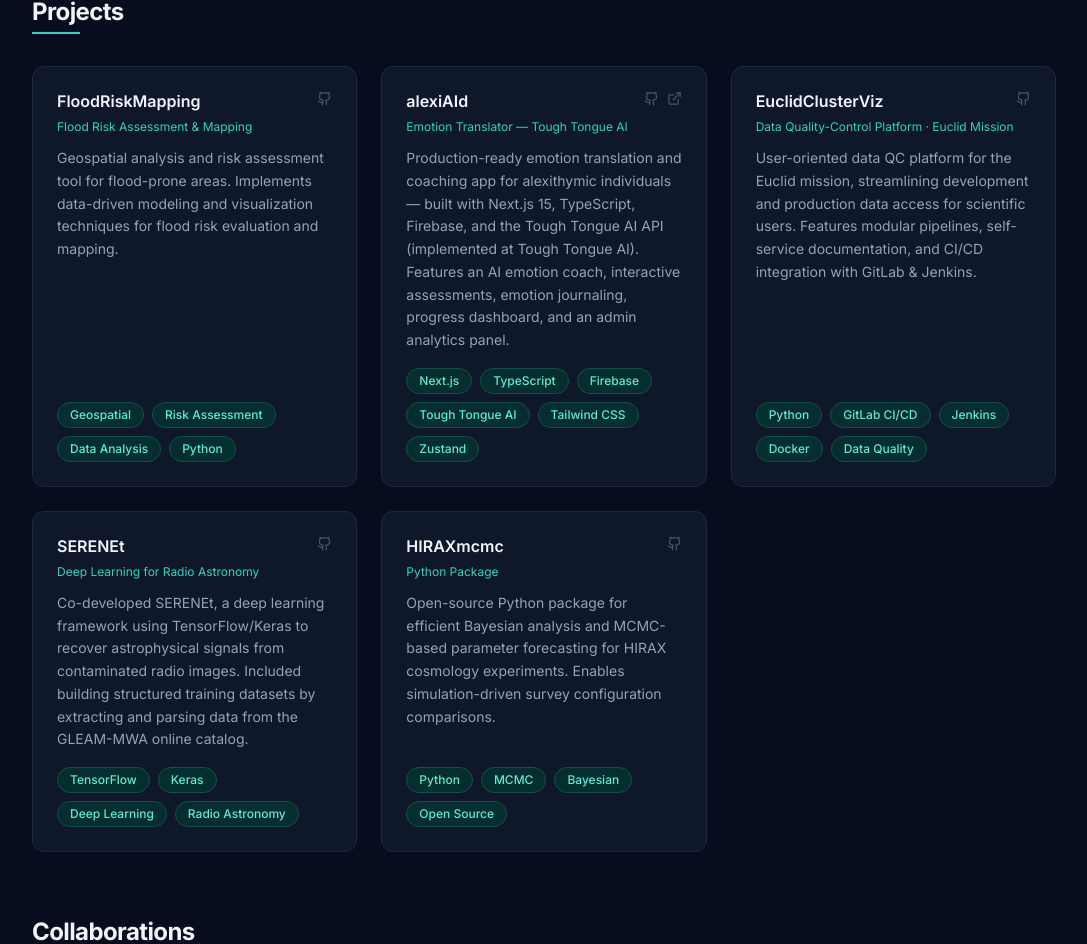
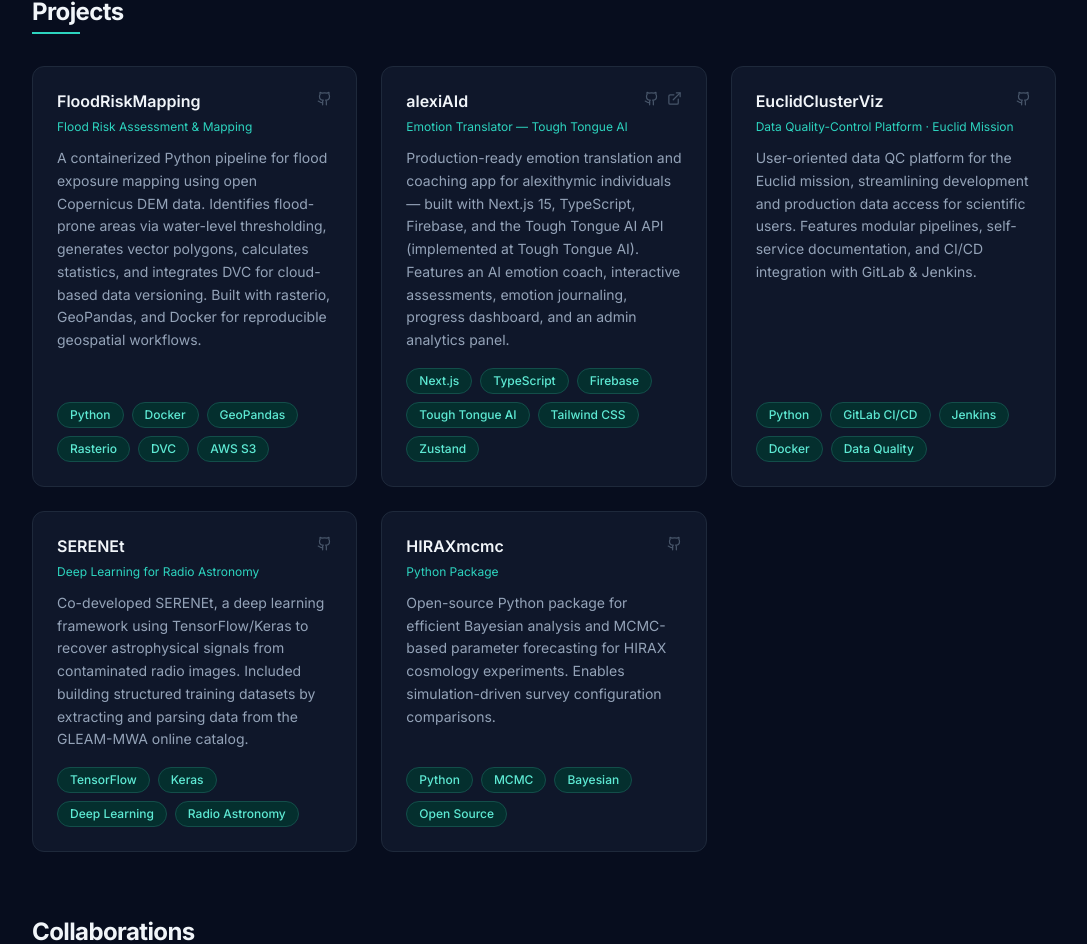
Before and after one commit to virajnistane/virajnistane.github.io, a Next.js app: page / in a window 1280 px wide. Shown: the part 1808-2752 px from the top of the page, without its empty margins (96-1183 px from the left). Built offline with nearby package versions, Linux system fonts and the light colour scheme.

Commit message:
minor update in projects

```diff
--- a/components/Projects.tsx
+++ b/components/Projects.tsx
@@ -14,9 +14,9 @@
     name: "FloodRiskMapping",
     short: "Flood Risk Assessment & Mapping",
     description:
-      "Geospatial analysis and risk assessment tool for flood-prone areas. Implements data-driven modeling and visualization techniques for flood risk evaluation and mapping.",
+      "A containerized Python pipeline for flood exposure mapping using open Copernicus DEM data. Identifies flood-prone areas via water-level thresholding, generates vector polygons, calculates statistics, and integrates DVC for cloud-based data versioning. Built with rasterio, GeoPandas, and Docker for reproducible geospatial workflows.",
     githubHref: "https://github.com/virajnistane/FloodRiskMapping",
-    tags: ["Geospatial", "Risk Assessment", "Data Analysis", "Python"],
+    tags: ["Python", "Docker", "GeoPandas", "Rasterio", "DVC", "AWS S3"],
   },
   {
     name: "alexiAId",
```
